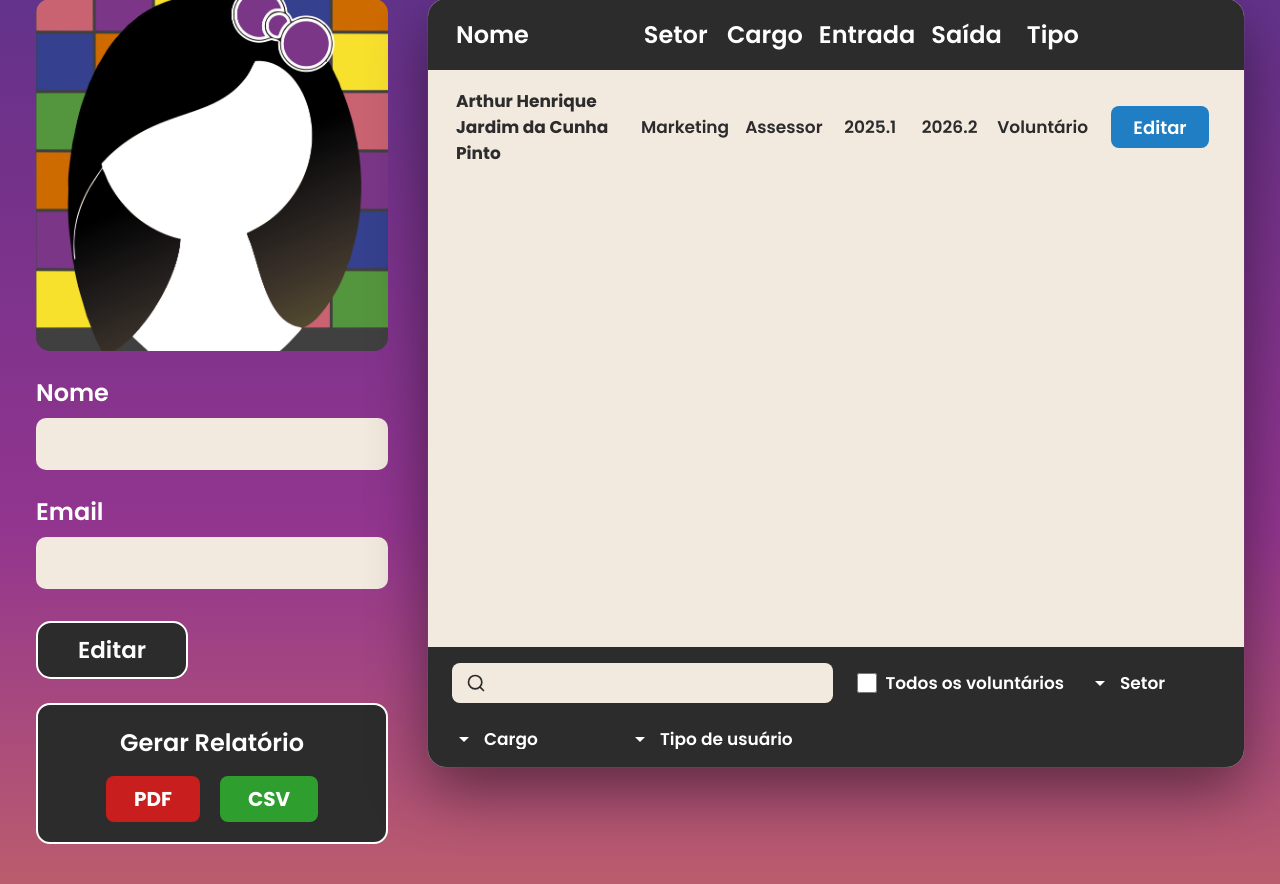
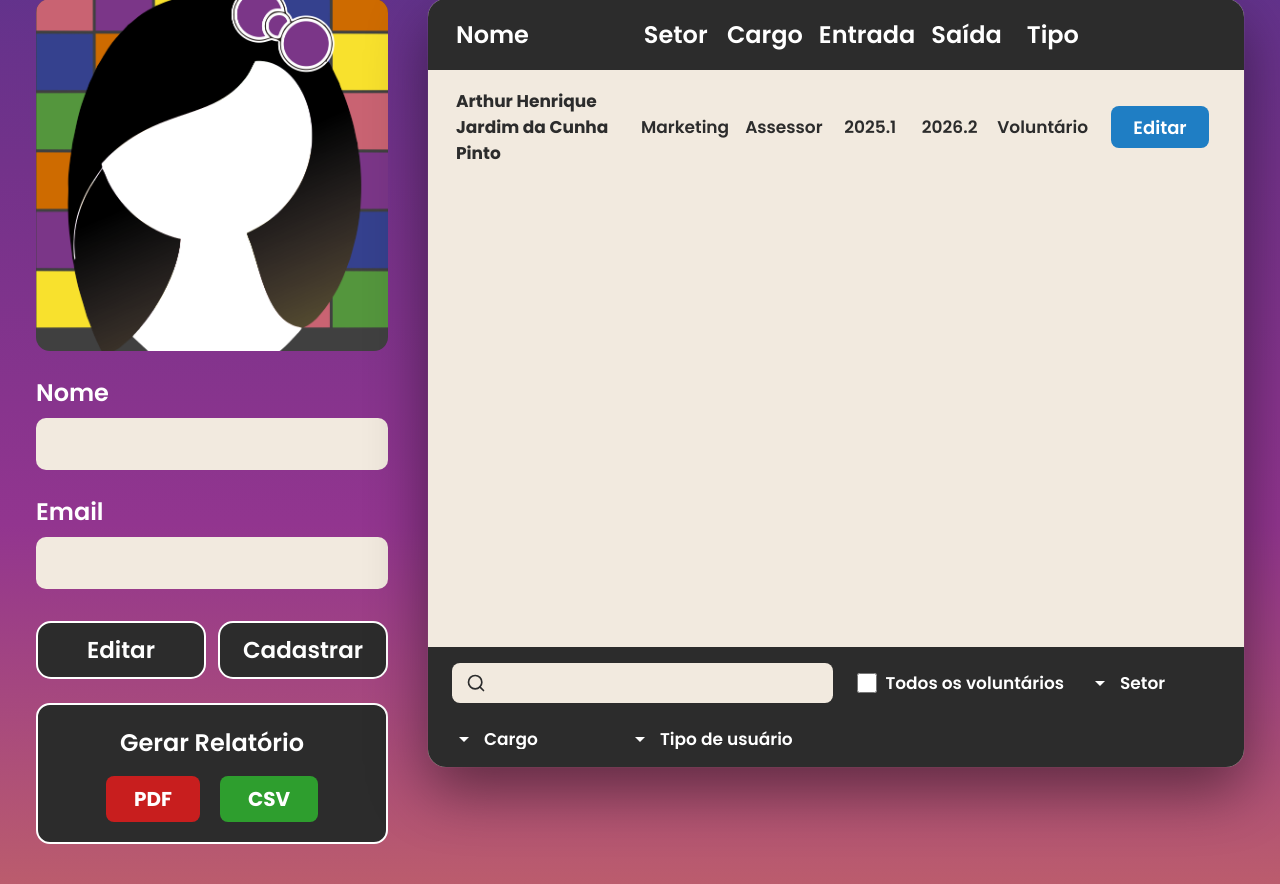
Before and after one commit to vinicius-10/CertificadoraCompetencia3, a Flask app: template app/templates/paginaADM.html in a window 1280 px wide. Shown: the part 141-1025 px from the top of the page. Run offline with Flask 3, Linux system fonts and the light colour scheme; the template is opened without the code that fills it, so the values that code supplies are empty; parts of the project's set-up code (start-up, migrations or seed data) failed here and were passed over; some libraries are stand-ins or nearby versions.

Commit message:
adição do botãod e cadastro na página de ADM

```diff
--- a/app/static/css/admin.css
+++ b/app/static/css/admin.css
@@ -168,11 +168,24 @@ main {
   box-shadow: 0 0 0 0.2rem var(--purple);
 }
 
-/* ── BOTÃO EDITAR (PERFIL) ── */
-.btn-editar-perfil {
-  align-self: flex-start;
+/* ── AÇÕES DO PERFIL (EDITAR / CADASTRAR) ── */
+.profile-actions {
+  display: flex;
+  gap: 0.75rem;
   margin-top: 0.5rem;
-  padding: 0.625rem 2.5rem;
+}
+
+.profile-actions a {
+  flex: 1;
+  display: flex;
+  min-width: 0;
+  text-decoration: none;
+}
+
+.btn-editar-perfil,
+.btn-cadastrar-perfil {
+  width: 100%;
+  padding: 0.625rem 1rem;
   color: var(--text-light);
   background-color: var(--card-bg);
   border: 2px solid var(--text-light);
@@ -180,11 +193,13 @@ main {
   font-family: 'Poppins', sans-serif;
   font-weight: 600;
   font-size: 1.4375rem;
+  text-align: center;
   cursor: pointer;
   transition: all 0.3s ease;
 }
 
-.btn-editar-perfil:hover {
+.btn-editar-perfil:hover,
+.btn-cadastrar-perfil:hover {
   background-color: var(--text-light);
   color: var(--card-bg);
 }
--- a/app/templates/paginaADM.html
+++ b/app/templates/paginaADM.html
@@ -40,9 +40,15 @@
                 <input type="email" id="email" name="email" value="{{ current_user.email }}" readonly/>
             </div>
 
-            <a href="{{ url_for('main.edit_adm') }}">
-                <button type="button" class="btn-editar-perfil">Editar</button>
-            </a>
+            <div class="profile-actions">
+                <a href="{{ url_for('main.edit_adm') }}">
+                    <button type="button" class="btn-editar-perfil">Editar</button>
+                </a>
+
+                <a href="{{ url_for('main.cadastro_adm') }}">
+                    <button type="button" class="btn-cadastrar-perfil">Cadastrar</button>
+                </a>
+            </div>
 
             <div class="report-panel">
                 <span class="report-title">Gerar Relatório</span>
```
